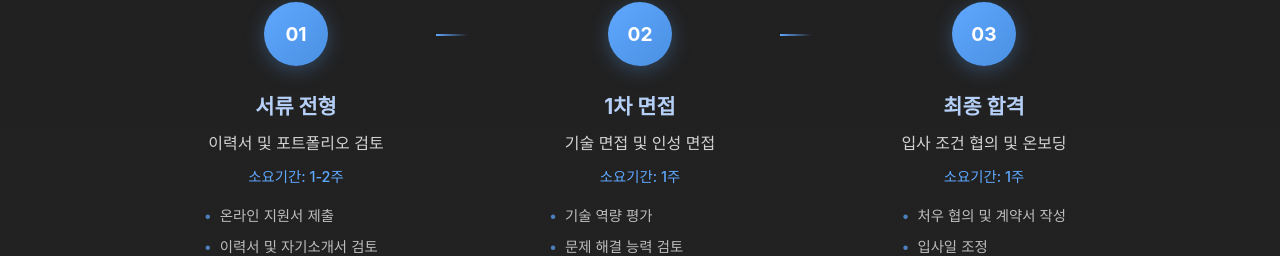
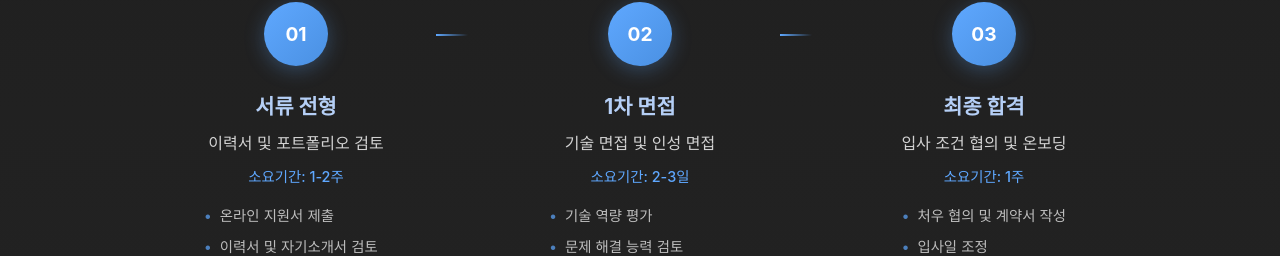
Before and after one commit to juny-park-95/wish-web, a React (Vite) app: page / in a window 1280 px wide. Shown: the part 4269-4525 px from the top of the page. Built offline with nearby package versions, Linux system fonts and the light colour scheme; a web font is replaced by a local one.

Commit message:
update career

```diff
--- a/src/components/CareersSection.jsx
+++ b/src/components/CareersSection.jsx
@@ -17,7 +17,7 @@ function CareersSection() {
       step: "02",
       title: "1차 면접",
       description: "기술 면접 및 인성 면접",
-      duration: "1주",
+      duration: "2-3일",
       details: [
         "기술 역량 평가",
         "문제 해결 능력 검토",
```
Also changed, not shown: 1 other file (tests, documents, lock files or other folders).
